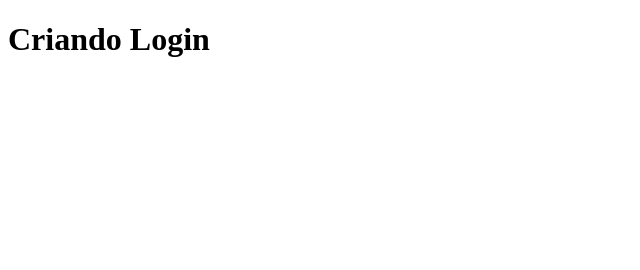
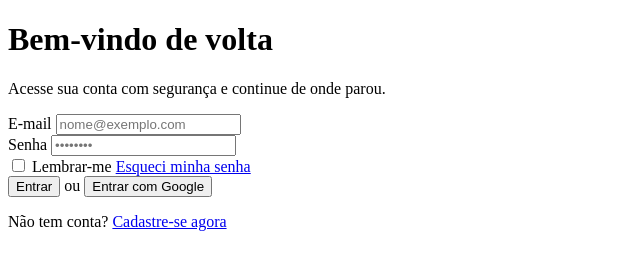
Before and after one commit to codebyisaque/patinhasLar, a plain HTML site: page pages/login.html in a window 1280 px wide. Shown: the whole page, without its empty margins (0-640 px from the left). Drawn offline with Linux system fonts and the light colour scheme.

Commit message:
inicio login

```diff
--- a/pages/login.html
+++ b/pages/login.html
@@ -6,6 +6,33 @@
   <title>Login</title>
 </head>
 <body>
-  <h1>Criando Login</h1>
+  <main class="container">
+      <h1>Bem-vindo de volta</h1>
+      <p>Acesse sua conta com segurança e continue de onde parou.</p>
+    <form>
+      <div class="dado">
+      <label for="email">E-mail</label>
+      <input placeholder="nome@exemplo.com" type="email" id="email">
+      </div>
+
+      <div class="dado">
+        <label for="senha">Senha</label>
+        <input placeholder="••••••••" type="password" id="senha">
+      </div>
+
+      <div class="lembrar-senha">
+        <label for="lembrar"> <input type="checkbox" id="lembrar"> Lembrar-me</label>
+        <a href="#">Esqueci minha senha</a>
+      </div>
+
+      <button type="submit" class="btn-normal">Entrar</button>
+      <span>ou</span>
+      <button type="button" class="btn-google">Entrar com Google</button>
+
+      <div class="registro">
+        <p>Não tem conta? <a href="#">Cadastre-se agora</a></p>
+      </div>
+    </form>
+  </main>
 </body>
 </html>
```
